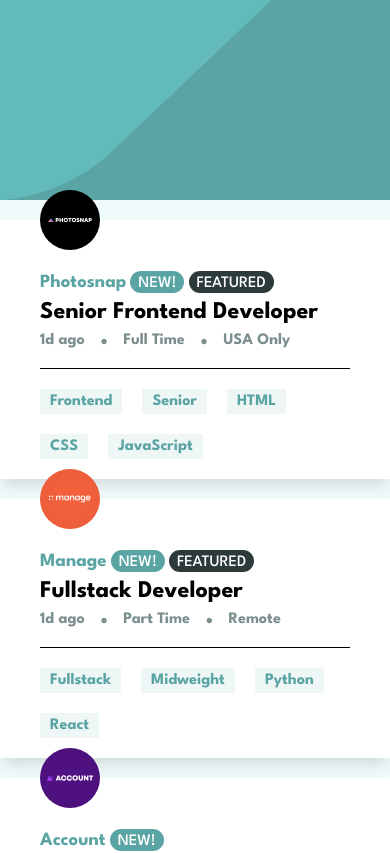
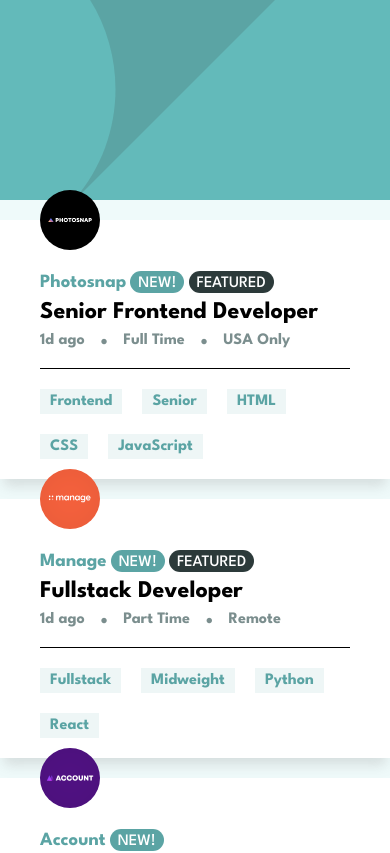
Before and after one commit to giandefaria/static-job-listings-master, a React (Create React App) app: page / in a window 390 px wide. Shown: the top 853 px of the page. Built offline with nearby package versions, Linux system fonts and the light colour scheme.

Commit message:
adicionado background para mobile

```diff
--- a/src/components/main/main.css
+++ b/src/components/main/main.css
@@ -154,6 +154,12 @@
 
 @media screen and (max-width: 500px) {
 
+    header {
+        background: url(../../assets/bg-header-mobile.svg) no-repeat;
+        background-size: cover;
+        background-color: hsl(180, 29%, 50%);
+    }
+
     .list-item {
         flex-direction: column;
         align-items: flex-start;
```
